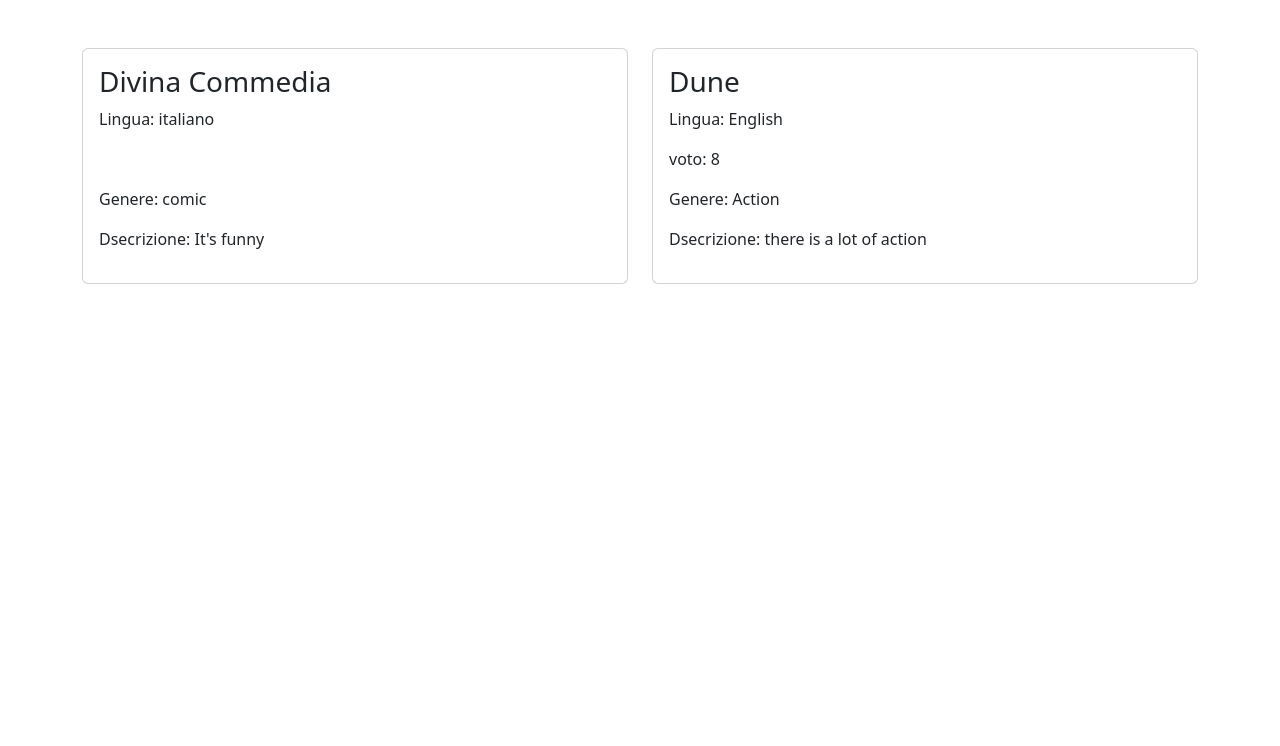
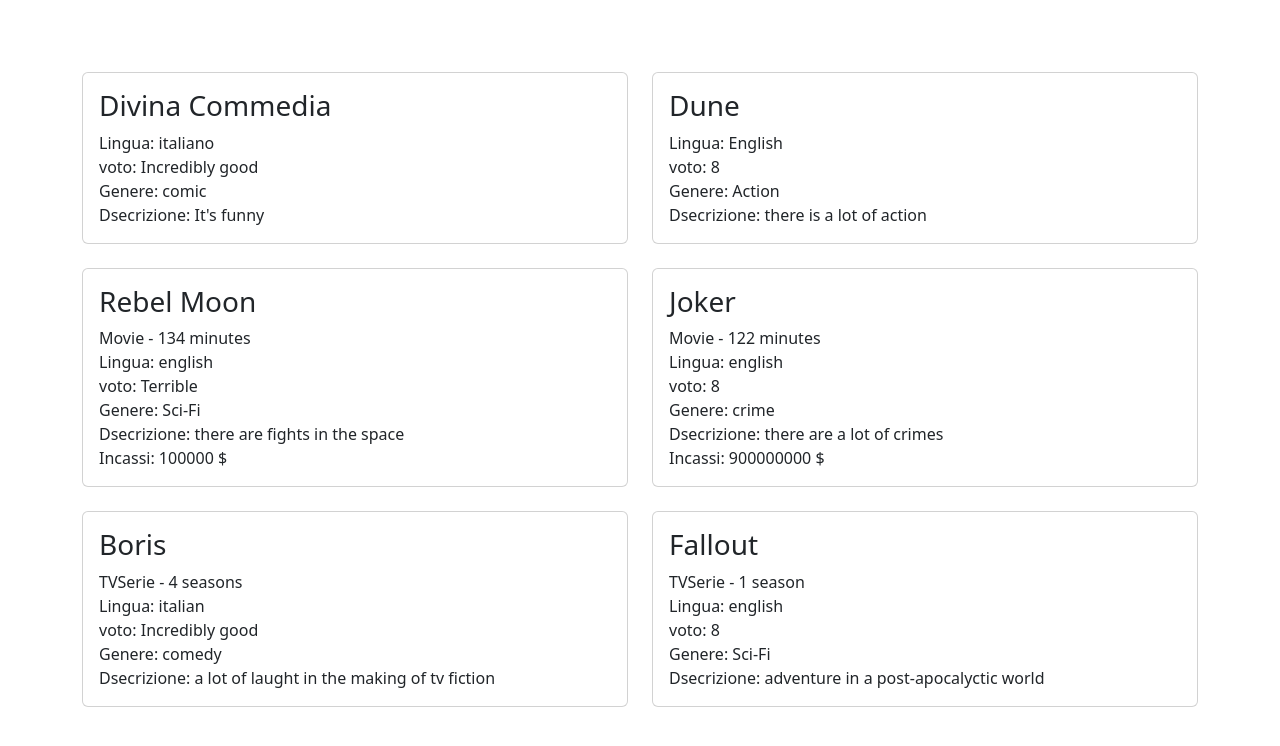
Before and after one commit to andreadebortoli2/php-oop-1, a PHP site: page / in a window 1280 px wide. Shown: the top 746 px of the page. Run offline with PHP 8.4, Linux system fonts and the light colour scheme.

Commit message:
add and print classes: movie and tvserie

```diff
--- /dev/null
+++ b/Models/Movie.php
@@ -0,0 +1,12 @@
+<?php
+require_once __DIR__ . '/Production.php';
+
+class Movie extends Production
+{
+    public $type = 'Movie';
+
+    public function __construct(string $title, string $language, int $vote, Genre $genre, public int $profits, public int $movie_length)
+    {
+        parent::__construct($title, $language, $vote, $genre);
+    }
+}
--- a/Models/Production.php
+++ b/Models/Production.php
@@ -13,6 +13,10 @@ class Production
         // check if the vote is between 1 and 10
         if ($n > 0  && $n < 11) {
             $this->vote = $n;
+        } else if ($n > 10) {
+            $this->vote = 'Incredibly good';
+        } else if ($n <= 0) {
+            $this->vote = 'Terrible';
         }
     }
 
--- /dev/null
+++ b/Models/TVSerie.php
@@ -0,0 +1,12 @@
+<?php
+require_once __DIR__ . '/Production.php';
+
+class TVSerie extends Production
+{
+    public $type = 'TVSerie';
+
+    public function __construct(string $title, string $language, int $vote, Genre $genre, public int $seasons)
+    {
+        parent::__construct($title, $language, $vote, $genre);
+    }
+}
--- a/database/db.php
+++ b/database/db.php
@@ -2,20 +2,36 @@
 
 require_once __DIR__ . '/../Models/Production.php';
 require_once __DIR__ . '/../Models/Genre.php';
+require_once __DIR__ . '/../Models/Movie.php';
+require_once __DIR__ . '/../Models/TVSerie.php';
 
 // create an object
 // add genre inside the Production object creation
-$book = new Production('Divina Commedia', 'italiano', 153, new Genre('comic', "It's funny"));
+$divina_commedia = new Production('Divina Commedia', 'italiano', 153, new Genre('comic', "It's funny"));
 
 // create an object
 //create the genre and saved as a variable to use in the Production object creation
-$movie_genre = new Genre('Action', 'there is a lot of action');
-$movie = new Production('Dune', 'English', 8, $movie_genre);
+$dune_genre = new Genre('Action', 'there is a lot of action');
+$dune = new Production('Dune', 'English', 8, $dune_genre);
+
+// add objects to the array
+$products[] = $divina_commedia;
+$products[] = $dune;
+
+// create movies instaces
+$rebel_moon = new Movie('Rebel Moon', 'english', -5, new Genre('Sci-Fi', 'there are fights in the space'), 100000, 134);
+$joker = new Movie('Joker', 'english', 8, new Genre('crime', 'there are a lot of crimes'), 900000000, 122);
 
 
-// add objects to the array
-$products[] = $book;
-$products[] = $movie;
+// create tvseries instances
+$boris = new TVSerie('Boris', 'italian', 15, new Genre('comedy', 'a lot of laught in the making of tv fiction'), 4);
+$fallout = new TVSerie('Fallout', 'english', 8, new Genre('Sci-Fi', 'adventure in a post-apocalyctic world'), 1);
+
+// add all to products
+$products[] = $rebel_moon;
+$products[] = $joker;
+$products[] = $boris;
+$products[] = $fallout;
 
 $json_products = json_encode($products);
 header('Content-Type: application/json');
--- a/index.php
+++ b/index.php
@@ -3,14 +3,16 @@
 <div id="app">
     <div class="container">
         <div class="row d-flex my-5">
-            <div class="col-6" v-for="product in products">
+            <div class="col-6 g-4" v-for="product in products">
                 <div class="card p-3 h-100">
                     <h3>{{product.title}}</h3>
-                    <p>Lingua: {{product.language}}</p>
-                    <p v-if="product.vote !== null">voto: {{product.vote}}</p>
-                    <p v-else style="color:white">.</p>
-                    <p>Genere: {{product.genre.name}}</p>
-                    <p>Dsecrizione: {{product.genre.description}}</p>
+                    <div v-if="product.type"><span>{{product.type}}</span> - <span v-if="product.type === 'Movie'">{{product.movie_length}} minutes</span><span v-if="product.type === 'TVSerie'">{{product.seasons}} season<span v-if="product.seasons > 1">s</span></span></div>
+                    <div>Lingua: {{product.language}}</div>
+                    <div v-if="product.vote !== null">voto: {{product.vote}}</div>
+                    <div v-else style="color:white">.</div>
+                    <div>Genere: {{product.genre.name}}</div>
+                    <div>Dsecrizione: {{product.genre.description}}</div>
+                    <div v-if="product.type === 'Movie'">Incassi: {{product.profits}} $</div>
                 </div>
             </div>
         </div>
```
Also changed, not shown: readme.md.
